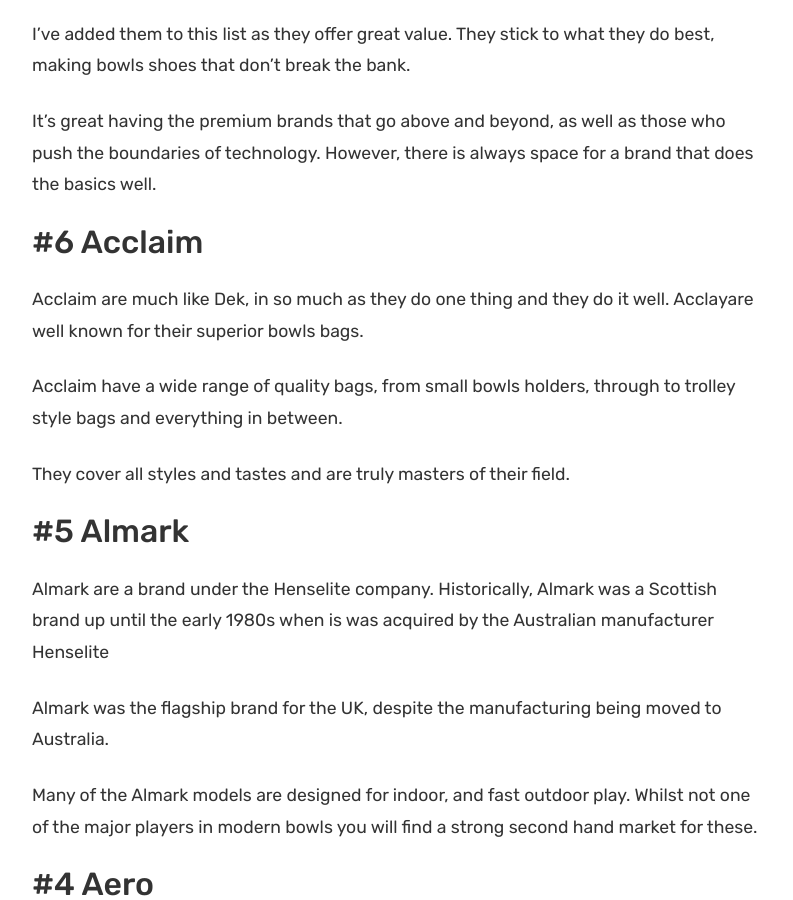
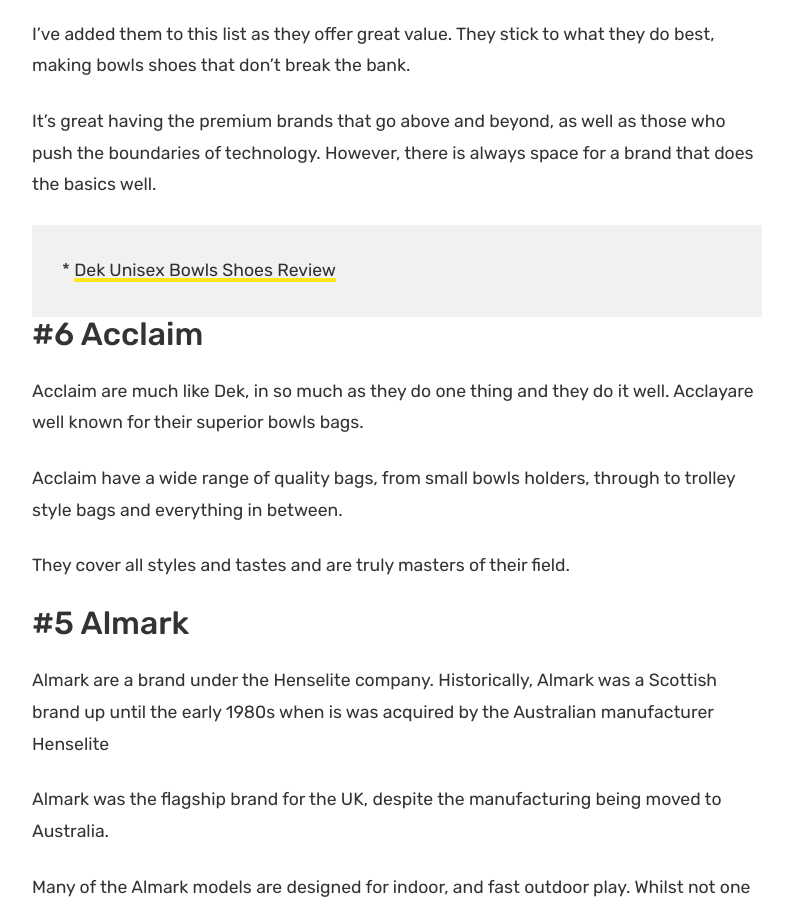
Before and after one commit to krussll/etsysimplicity, a Jekyll site: the page built from _posts/2020-06-10-best-lawn-bowls-brands.md, in a window 1280 px wide and 900 px high, scrolled down 886 px. Shown: the whole window, without its empty margins (53-846 px from the left). Built offline with Jekyll 4.4.1, drawn with Linux system fonts in a browser that asks for light colours; nearby versions of some CDN libraries.

Commit message:
Update 2020-06-10-best-lawn-bowls-brands.md

```diff
--- a/_posts/2020-06-10-best-lawn-bowls-brands.md
+++ b/_posts/2020-06-10-best-lawn-bowls-brands.md
@@ -13,6 +13,12 @@
 I've added them to this list as they offer great value. They stick to what they do best, making bowls shoes that don't break the bank.
 
 It's great having the premium brands that go above and beyond, as well as those who push the boundaries of technology. However, there is always space for a brand that does the basics well.
+
+<div class="overview">
+
+  * <a href="/review/shoes/dek-unisex-bowls-shoes-review">Dek Unisex Bowls Shoes Review</a>
+
+</div>
 
 ## #6 Acclaim
 
```
